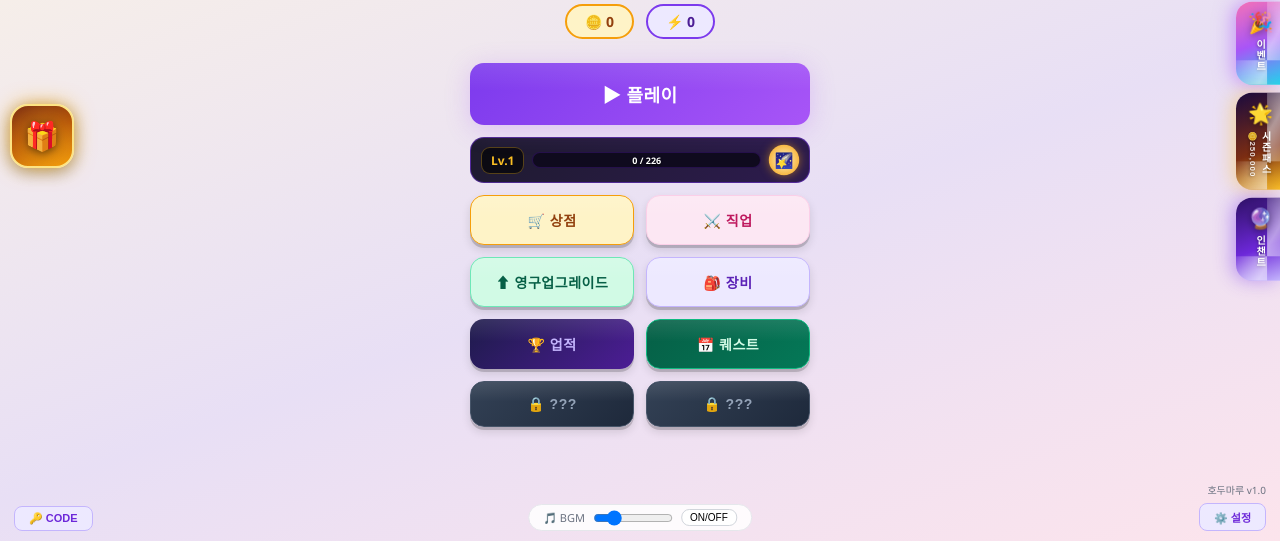
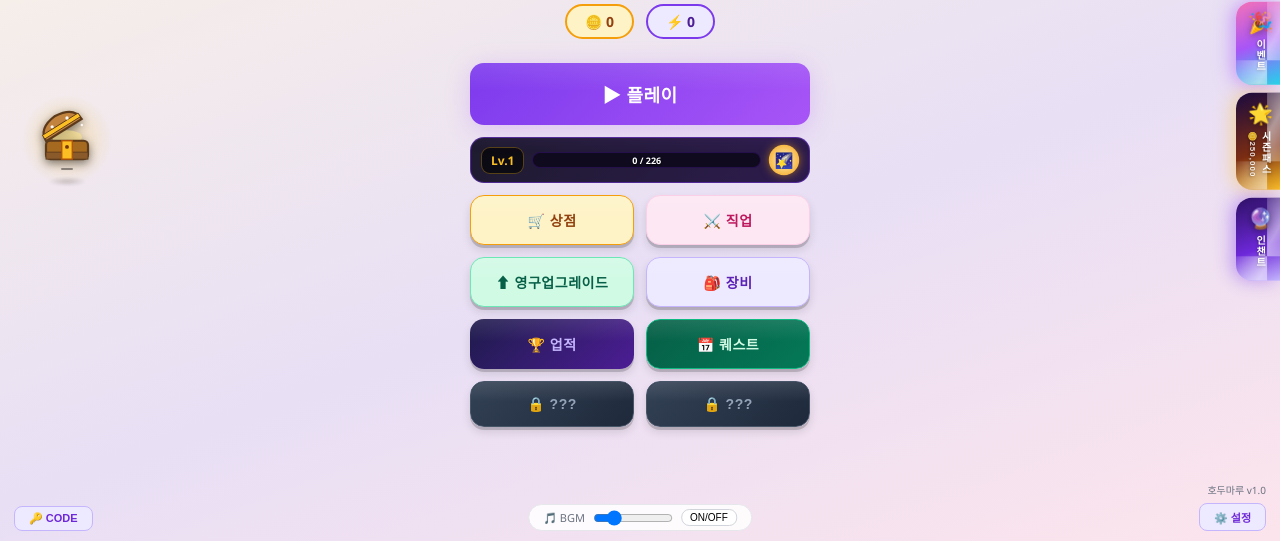
Before and after one commit to Luff1004/hodumaroo, a website: page index.html in a window 1280 px wide. Shown: the part 259-800 px from the top of the page. Drawn offline with Linux system fonts and the light colour scheme.

Commit message:
데일리 보상 상자 비주얼 개선: 보물상자 SVG, 공중부양 위치, 팝업 가독성 수정
이모지 선물상자를 나무+금장 보물상자 SVG(해금/잠금 2종)로 교체하고,
화면 가장자리에 붙어있던 상자를 띄워 그림자로 공중부양감을 표현했다.
보상 결과 팝업 배경에 불투명한 베이스를 깔아 밝은 로비 배경 위에서도
텍스트가 잘 보이도록 수정했다.

```diff
--- a/public/css/style.css
+++ b/public/css/style.css
@@ -93,31 +93,32 @@ button:active{transform:scale(.95);}
 .pl-levelup-flash{animation:plLevelUpFlash .7s ease;}
 @keyframes plLevelUpFlash{0%{box-shadow:0 0 0 rgba(251,191,36,0);}30%{box-shadow:0 0 26px rgba(251,191,36,.95);border-color:#fbbf24;}100%{box-shadow:0 0 0 rgba(251,191,36,0);}}
 
-/* ── 좌측 플로팅 데일리 보상 상자 ── */
-.daily-box{position:fixed;top:50%;left:calc(10px + env(safe-area-inset-left,0px));transform:translateY(-50%);z-index:24;
-  width:64px;height:64px;border-radius:18px;cursor:pointer;user-select:none;
-  display:flex;flex-direction:column;align-items:center;justify-content:center;gap:2px;
-  background:linear-gradient(160deg,#7c2d12,#b45309 45%,#f59e0b);
-  border:2px solid #fde68a;box-shadow:0 0 18px rgba(245,158,11,.65),0 4px 14px rgba(0,0,0,.35);
-  animation:drBoxFloat 2.2s ease-in-out infinite,drBoxGlow 1.8s ease-in-out infinite;transition:transform .15s;}
+/* ── 좌측 플로팅 데일리 보상 보물상자 (벽에서 띄워 공중부양 느낌) ── */
+.daily-box{position:fixed;top:50%;left:calc(34px + env(safe-area-inset-left,0px));transform:translateY(-50%);z-index:24;
+  width:66px;height:66px;border-radius:16px;cursor:pointer;user-select:none;background:none;border:none;
+  display:flex;flex-direction:column;align-items:center;justify-content:center;gap:1px;
+  animation:drBoxFloat 2.4s ease-in-out infinite;transition:transform .15s;}
 .daily-box:hover{transform:translateY(-50%) scale(1.08);}
 .daily-box:active{transform:translateY(-50%) scale(.93);}
-.daily-box-glow{position:absolute;inset:-10px;border-radius:24px;pointer-events:none;z-index:-1;
+.daily-box-glow{position:absolute;inset:-14px;border-radius:50%;pointer-events:none;z-index:-1;
   background:radial-gradient(circle,rgba(251,191,36,.55),transparent 70%);opacity:.8;animation:drGlowPulse 1.8s ease-in-out infinite;}
-@keyframes drGlowPulse{0%,100%{opacity:.45;transform:scale(.9);}50%{opacity:.85;transform:scale(1.12);}}
-@keyframes drBoxFloat{0%,100%{margin-top:0;}50%{margin-top:-8px;}}
-@keyframes drBoxGlow{0%,100%{box-shadow:0 0 14px rgba(245,158,11,.55),0 4px 14px rgba(0,0,0,.35);}50%{box-shadow:0 0 30px rgba(251,191,36,.9),0 4px 18px rgba(0,0,0,.35);}}
-.daily-box-ico{font-size:28px;filter:drop-shadow(0 2px 4px rgba(0,0,0,.5));}
-.daily-box-timer{font-size:9px;font-weight:800;color:#fff7ed;text-shadow:0 1px 2px #000;letter-spacing:.3px;}
-.daily-box.locked{background:linear-gradient(160deg,#334155,#1e293b 55%,#475569);border-color:#64748b;
-  animation:none;box-shadow:0 4px 14px rgba(0,0,0,.35);cursor:not-allowed;}
+/* 상자 아래 그림자: 상자가 떠오를 때 옅어지고, 내려올 때 진해져 공중부양감을 강조 */
+.daily-box::after{content:'';position:absolute;left:50%;bottom:-13px;width:60%;height:9px;transform:translateX(-50%);
+  background:radial-gradient(ellipse,rgba(20,10,0,.4),transparent 72%);border-radius:50%;filter:blur(1.5px);
+  animation:drShadowPulse 2.4s ease-in-out infinite;pointer-events:none;z-index:-1;}
+@keyframes drShadowPulse{0%,100%{transform:translateX(-50%) scale(1);opacity:.5;}50%{transform:translateX(-50%) scale(.65);opacity:.25;}}
+@keyframes drGlowPulse{0%,100%{opacity:.4;transform:scale(.85);}50%{opacity:.8;transform:scale(1.15);}}
+@keyframes drBoxFloat{0%,100%{margin-top:0;}50%{margin-top:-10px;}}
+.daily-box-ico{width:56px;height:56px;display:flex;align-items:center;justify-content:center;filter:drop-shadow(0 3px 5px rgba(0,0,0,.5));}
+.daily-box-ico svg{width:100%;height:100%;overflow:visible;}
+.daily-box-timer{font-size:9px;font-weight:800;color:#fff7ed;text-shadow:0 1px 3px #000,0 0 4px #000;letter-spacing:.3px;background:rgba(0,0,0,.4);padding:1px 6px;border-radius:8px;}
 .daily-box.locked .daily-box-glow{display:none;}
-.daily-box.locked .daily-box-ico{filter:none;opacity:.85;}
+.daily-box.locked .daily-box-ico{opacity:.9;}
 .daily-box.shake{animation:drBoxShake .4s ease;}
 @keyframes drBoxShake{10%,90%{transform:translateY(-50%) translateX(-3px);}20%,80%{transform:translateY(-50%) translateX(4px);}30%,50%,70%{transform:translateY(-50%) translateX(-6px);}40%,60%{transform:translateY(-50%) translateX(6px);}}
 @media (max-width:480px){
-  .daily-box{width:52px;height:52px;border-radius:14px;left:calc(6px + env(safe-area-inset-left,0px));}
-  .daily-box-ico{font-size:22px;}
+  .daily-box{width:52px;height:52px;left:calc(18px + env(safe-area-inset-left,0px));}
+  .daily-box-ico{width:44px;height:44px;}
   .daily-box-timer{font-size:7.5px;}
 }
 
@@ -239,7 +240,7 @@ button:active{transform:scale(.95);}
 .sd-info{margin-top:10px;font-size:14px;font-weight:800;text-align:center;min-height:20px;color:#e5e7eb;max-width:80vw;}
 
 /* 보상 화면: 전체 화면 사용 */
-.sd-result{--sd-aurora:0;display:none;position:fixed;inset:0;z-index:30;flex-direction:column;align-items:center;justify-content:center;gap:18px;background:radial-gradient(circle at 50% 45%,var(--sd-glow,#fbbf24) 0%,rgba(2,0,16,.97) 65%);overflow:hidden;}
+.sd-result{--sd-aurora:0;display:none;position:fixed;inset:0;z-index:30;flex-direction:column;align-items:center;justify-content:center;gap:18px;background-color:#05020a;background-image:radial-gradient(circle at 50% 45%,var(--sd-glow,#fbbf24) 0%,rgba(2,0,16,.97) 65%);overflow:hidden;}
 .sd-result.show{display:flex;animation:sdResultReveal .5s cubic-bezier(.22,1,.36,1);}
 @keyframes sdResultReveal{0%{opacity:0;transform:scale(.2);}60%{opacity:1;}100%{opacity:1;transform:scale(1);}}
 /* 등급이 높을수록 배경에 무지개빛 오로라가 은은하게 회전 */
--- a/public/js/31-daily-reward.js
+++ b/public/js/31-daily-reward.js
@@ -3,6 +3,33 @@
 // ════════════════════════════════════════════
 
 const DR_COOLDOWN = 24*60*60*1000;
+
+// ── 보물상자 아이콘 (SVG, 상태별) ──
+const CHEST_SVG_READY =
+  '<svg viewBox="0 0 64 64" xmlns="http://www.w3.org/2000/svg">'+
+    '<ellipse cx="32" cy="30" rx="17" ry="8" fill="#fde68a" opacity="0.55"/>'+
+    '<g transform="rotate(-32 9 34)">'+
+      '<path d="M8 34 Q8 17 32 15 Q56 17 56 34 Z" fill="#c2833f" stroke="#5c3a1a" stroke-width="2.5"/>'+
+      '<rect x="8" y="26" width="48" height="5" fill="#fbbf24" stroke="#5c3a1a" stroke-width="1"/>'+
+    '</g>'+
+    '<rect x="8" y="34" width="48" height="21" rx="5" fill="#a5691f" stroke="#5c3a1a" stroke-width="2.5"/>'+
+    '<rect x="8" y="47" width="48" height="8" fill="#8b5a2b" stroke="#5c3a1a" stroke-width="1"/>'+
+    '<rect x="26" y="34" width="12" height="21" fill="#fbbf24" stroke="#b45309" stroke-width="1.5"/>'+
+    '<circle cx="32" cy="41" r="2.2" fill="#78350f"/>'+
+    '<circle cx="15" cy="18" r="1.8" fill="#fff" opacity="0.95"/>'+
+    '<circle cx="49" cy="16" r="1.4" fill="#fff" opacity="0.85"/>'+
+    '<circle cx="32" cy="8" r="1.9" fill="#fff" opacity="0.95"/>'+
+  '</svg>';
+const CHEST_SVG_LOCKED =
+  '<svg viewBox="0 0 64 64" xmlns="http://www.w3.org/2000/svg">'+
+    '<path d="M8 30 Q8 14 32 12 Q56 14 56 30 Z" fill="#475569" stroke="#1e293b" stroke-width="2.5"/>'+
+    '<rect x="8" y="30" width="48" height="22" rx="5" fill="#334155" stroke="#1e293b" stroke-width="2.5"/>'+
+    '<rect x="8" y="27" width="48" height="6" fill="#64748b" stroke="#1e293b" stroke-width="1"/>'+
+    '<path d="M27 27 v-4 a5 5 0 0 1 10 0 v4" fill="none" stroke="#cbd5e1" stroke-width="2.6"/>'+
+    '<rect x="26" y="25" width="12" height="14" rx="2.5" fill="#cbd5e1" stroke="#1e293b" stroke-width="2"/>'+
+    '<circle cx="32" cy="30" r="2" fill="#334155"/>'+
+    '<rect x="31" y="30" width="2" height="4" fill="#334155"/>'+
+  '</svg>';
 
 // ── 영원의 별 (최상위 희귀 장비, 데일리 보상/특별 업적으로만 획득) ──
 const STARS = [
@@ -38,11 +65,11 @@ function renderDailyRewardBox(){
   box.classList.toggle('locked', !ready);
   const iconEl=document.getElementById('drBoxIcon'),timerEl=document.getElementById('drBoxTimer');
   if(ready){
-    if(iconEl)iconEl.textContent='🎁';
+    if(iconEl)iconEl.innerHTML=CHEST_SVG_READY;
     if(timerEl)timerEl.textContent='';
     box.title='데일리 보상 받기';
   } else {
-    if(iconEl)iconEl.textContent='🔒';
+    if(iconEl)iconEl.innerHTML=CHEST_SVG_LOCKED;
     if(timerEl)timerEl.textContent=fmtDrTime(DR_COOLDOWN-(Date.now()-(drData.lastClaim||0)));
     box.title='다음 보상까지 남은 시간';
   }
@@ -122,7 +149,7 @@ function showDailyRewardResult(coinsGain,energyGain,bonus){
       : `<div class="sd-reward-line">${bonus.icon} ${bonus.label} - ${bonus.name} 획득!</div>`;
   }
   el.innerHTML = confetti+
-    `<div class="sd-result-tier${tierCls}" style="color:${color}">🎁 데일리 보상 획득!</div>`+
+    `<div class="sd-result-tier${tierCls}" style="color:${color}">📦 보물상자 개봉!</div>`+
     `<div class="sd-result-list">`+
       `<div class="sd-reward-line">🪙 코인 +${coinsGain.toLocaleString()}</div>`+
       `<div class="sd-reward-line">⚡ 에너지 +${energyGain.toLocaleString()}</div>`+
```
